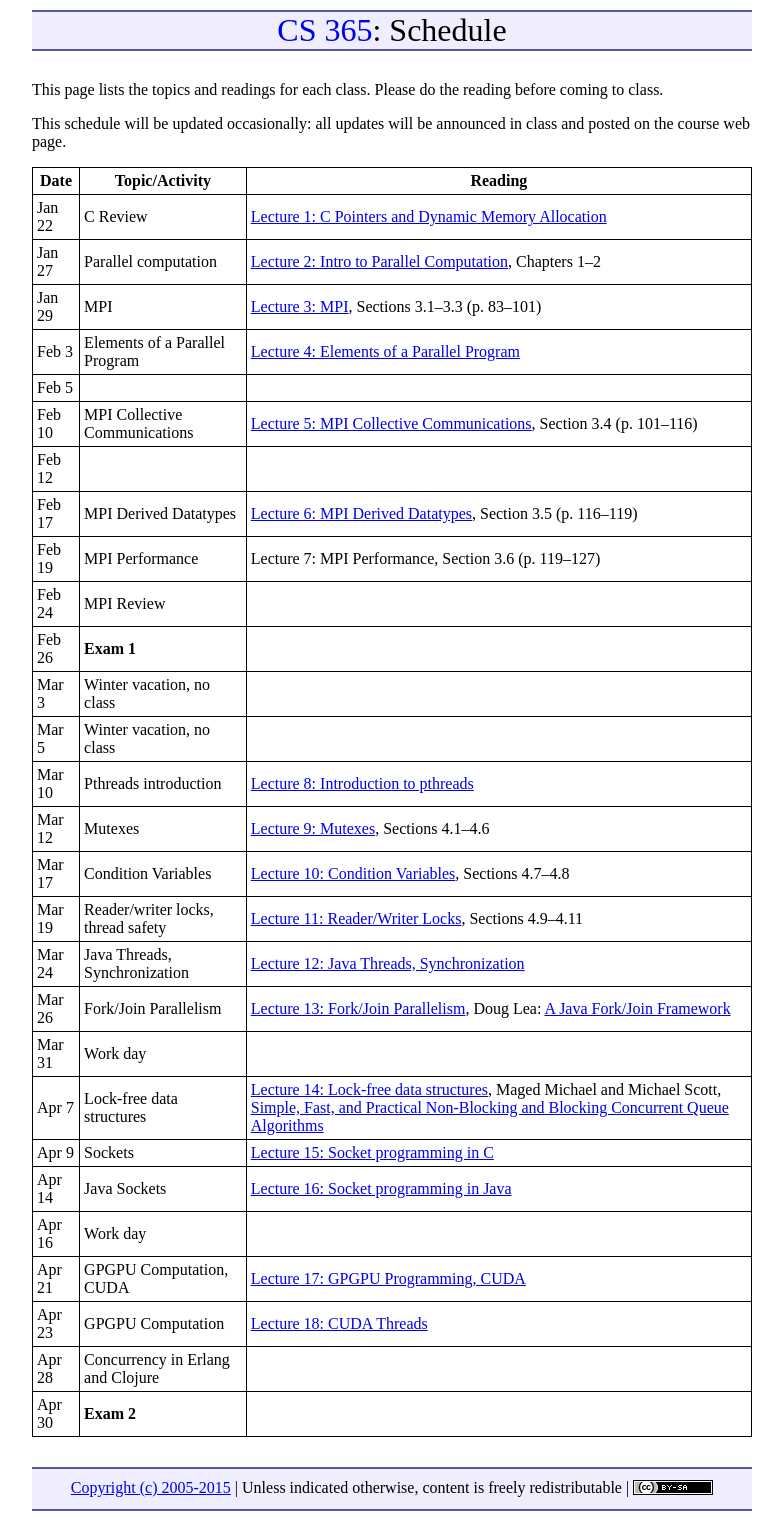
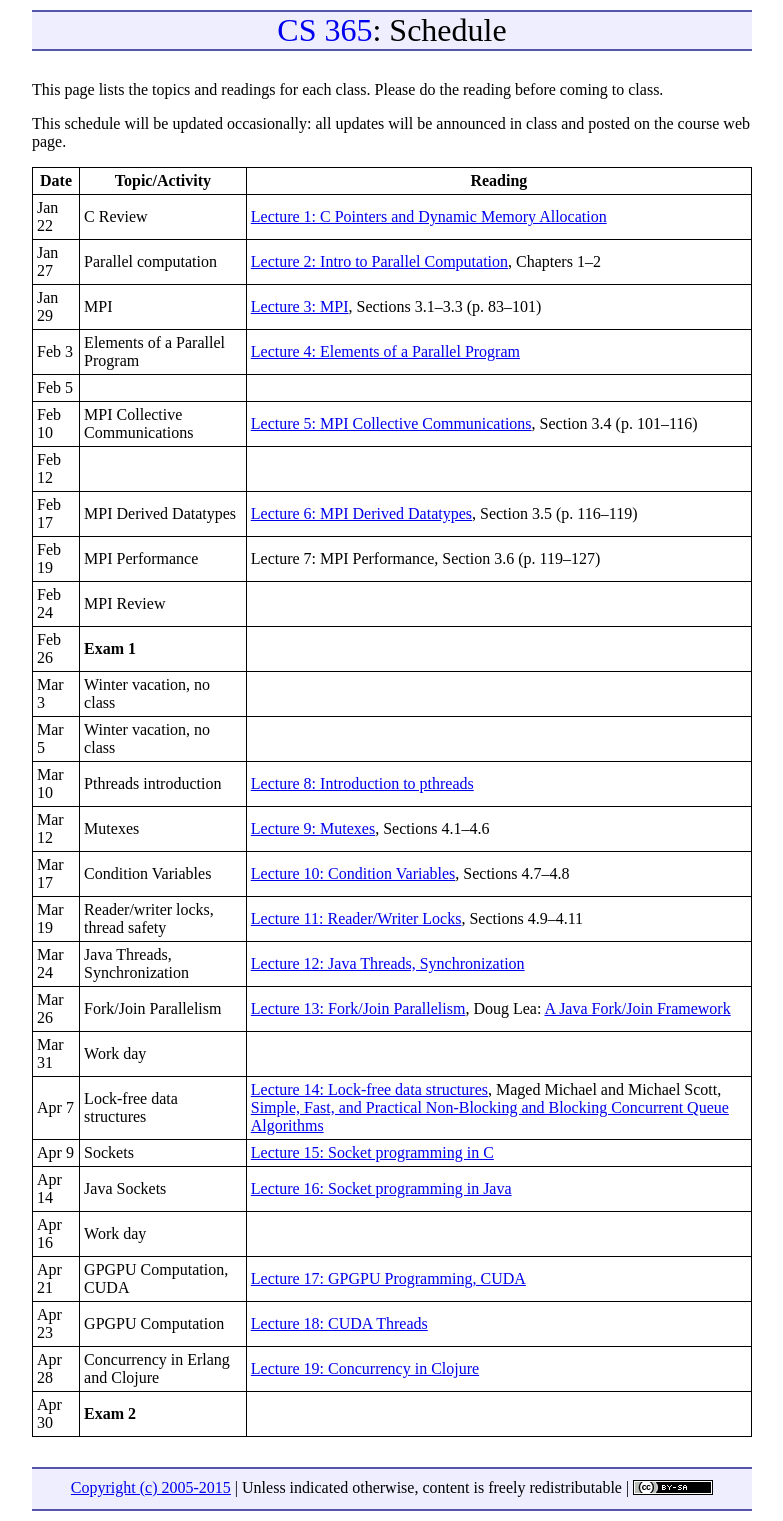
Before and after one commit to ycpcs/cs365-spring2015, a Jekyll site: the page built from schedule.md, in a window 1280 px wide. Shown: the whole page, without its empty margins (248-1031 px from the left). Built offline with Jekyll 4.4.1, drawn with Linux system fonts in a browser that asks for light colours; Markdown is read by kramdown in place of the engine named in the settings.

Commit message:
link to clojure concurrency notes

```diff
--- a/schedule.md
+++ b/schedule.md
@@ -35,5 +35,5 @@ Apr 14 | Java Sockets | [Lecture 16: Socket programming in Java](lectures/lectur
 Apr 16 | Work day |
 Apr 21 | GPGPU Computation, CUDA | [Lecture 17: GPGPU Programming, CUDA](lectures/lecture17.html)
 Apr 23 | GPGPU Computation | [Lecture 18: CUDA Threads](lectures/lecture18.html)
-Apr 28 | Concurrency in Erlang and Clojure |
+Apr 28 | Concurrency in Erlang and Clojure | [Lecture 19: Concurrency in Clojure](lectures/lecture19.html) |
 Apr 30 | **Exam 2** |
```
